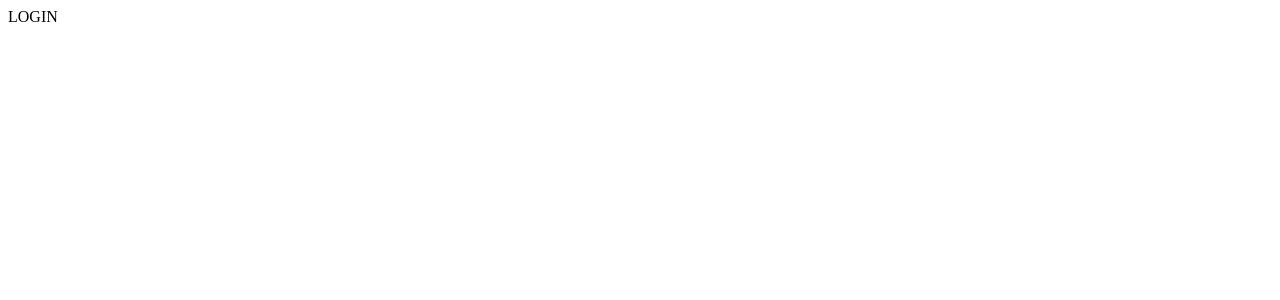
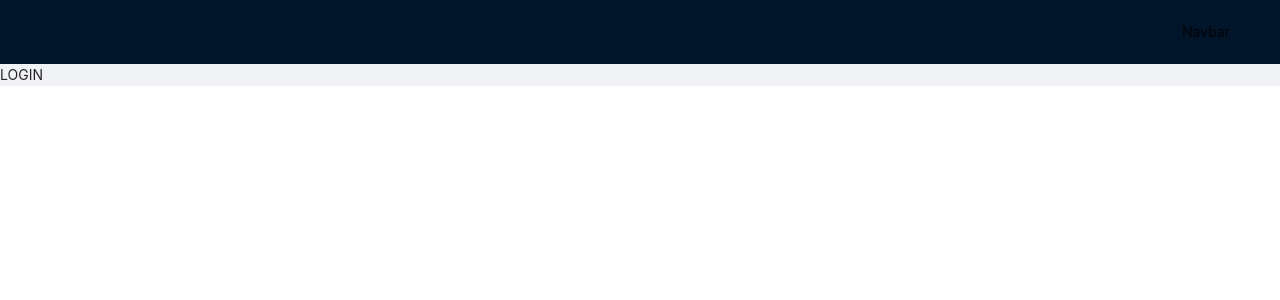
Before and after one commit to Chupriarti/interview-task-0, a React (Create React App) app: page /login in a window 1280 px wide. Shown: the top 300 px of the page. Built offline with nearby package versions, Linux system fonts and the light colour scheme.

Commit message:
added basic layout

```diff
--- /dev/null
+++ b/src/App.css
@@ -0,0 +1 @@
+@import '~antd/dist/antd.css';
--- a/src/App.tsx
+++ b/src/App.tsx
@@ -1,11 +1,17 @@
+import { Layout } from 'antd';
 import React, {FC} from 'react'
 import AppRouter from './components/AppRouter';
+import Navbar from './components/Navbar';
+import './App.css'
 
 const App: FC = () => {
   return (
-    <div>
-      <AppRouter />
-    </div>
+    <Layout>
+      <Navbar />
+      <Layout.Content>
+        <AppRouter />
+      </Layout.Content>
+    </Layout>
   )
 }
 
--- /dev/null
+++ b/src/components/Navbar.tsx
@@ -0,0 +1,14 @@
+import {Layout, Row} from 'antd';
+import React, {FC} from 'react'
+
+const Navbar: FC = () => {
+  return (
+    <Layout.Header>
+      <Row justify="end">
+      Navbar
+      </Row>
+    </Layout.Header>
+  )
+}
+
+export default Navbar;
```
